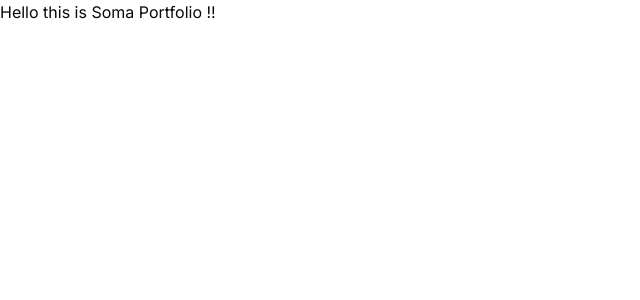
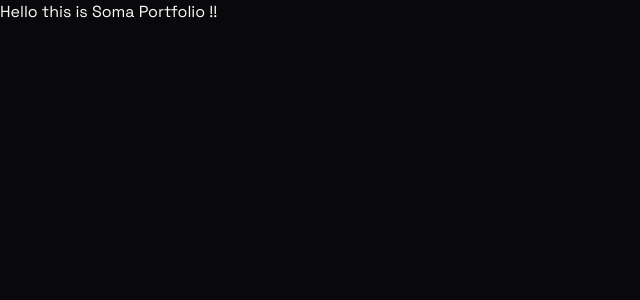
Before and after one commit to SomaTakata/my-portfolio, a Next.js app: page / in a window 1280 px wide. Shown: the top 300 px of the page, without its empty margins (0-640 px from the left). Built offline with nearby package versions, Linux system fonts and the light colour scheme.

Commit message:
dark modeの設定

```diff
--- a/app/layout.tsx
+++ b/app/layout.tsx
@@ -1,8 +1,9 @@
 import type { Metadata } from "next";
-import { Inter } from "next/font/google";
+import { Space_Grotesk } from "next/font/google";
 import "./globals.css";
+import { ThemeProvider } from "@/components/theme-provider";
 
-const inter = Inter({ subsets: ["latin"] });
+const space_Grotesk = Space_Grotesk({ subsets: ["latin"] });
 
 export const metadata: Metadata = {
   title: "Create Next App",
@@ -15,8 +16,15 @@
   children: React.ReactNode;
 }>) {
   return (
-    <html lang="en">
-      <body className={inter.className}>{children}</body>
+    <html lang="en" suppressHydrationWarning>
+      <body className={space_Grotesk.className}><ThemeProvider
+            attribute="class"
+            defaultTheme="dark"
+            enableSystem
+            disableTransitionOnChange
+          >
+            {children}
+          </ThemeProvider></body>
     </html>
   );
 }
--- /dev/null
+++ b/components/theme-provider.tsx
@@ -0,0 +1,9 @@
+"use client"
+
+import * as React from "react"
+import { ThemeProvider as NextThemesProvider } from "next-themes"
+import { type ThemeProviderProps } from "next-themes/dist/types"
+
+export function ThemeProvider({ children, ...props }: ThemeProviderProps) {
+  return <NextThemesProvider {...props}>{children}</NextThemesProvider>
+}
```
